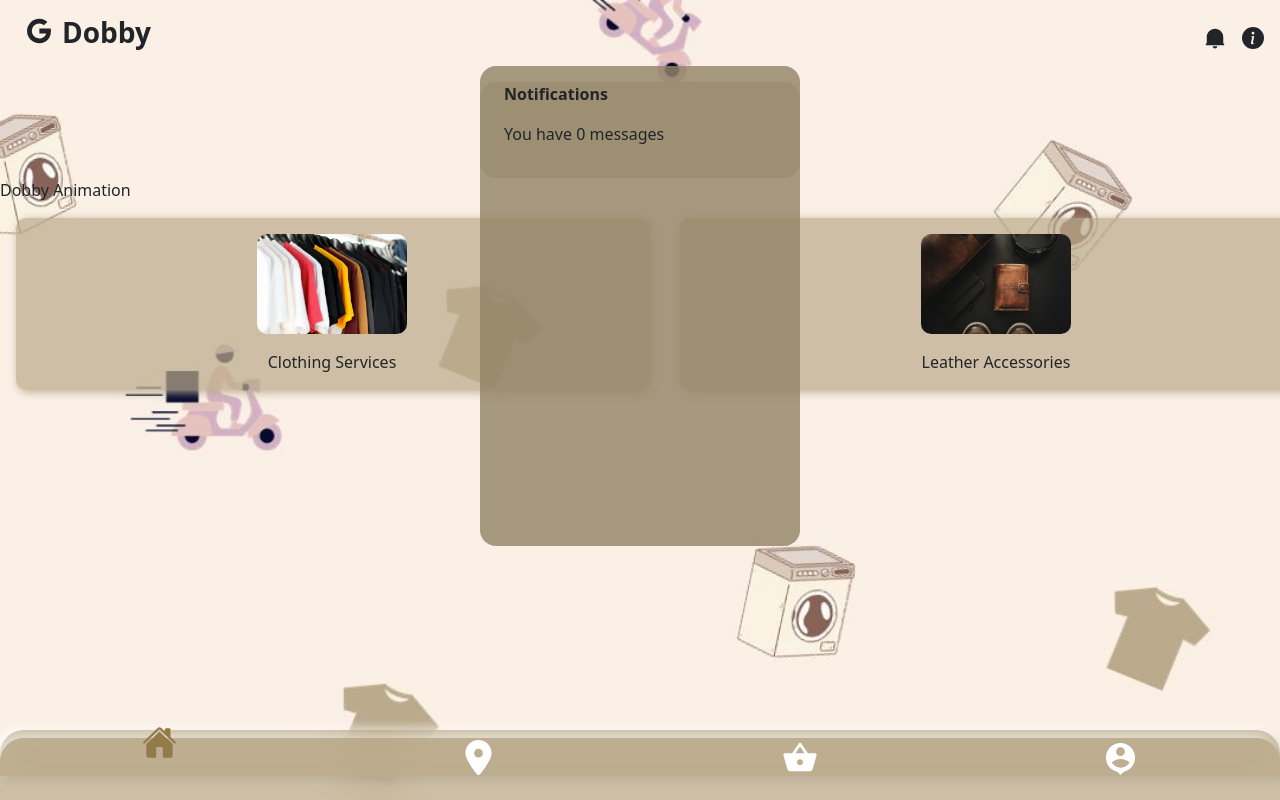
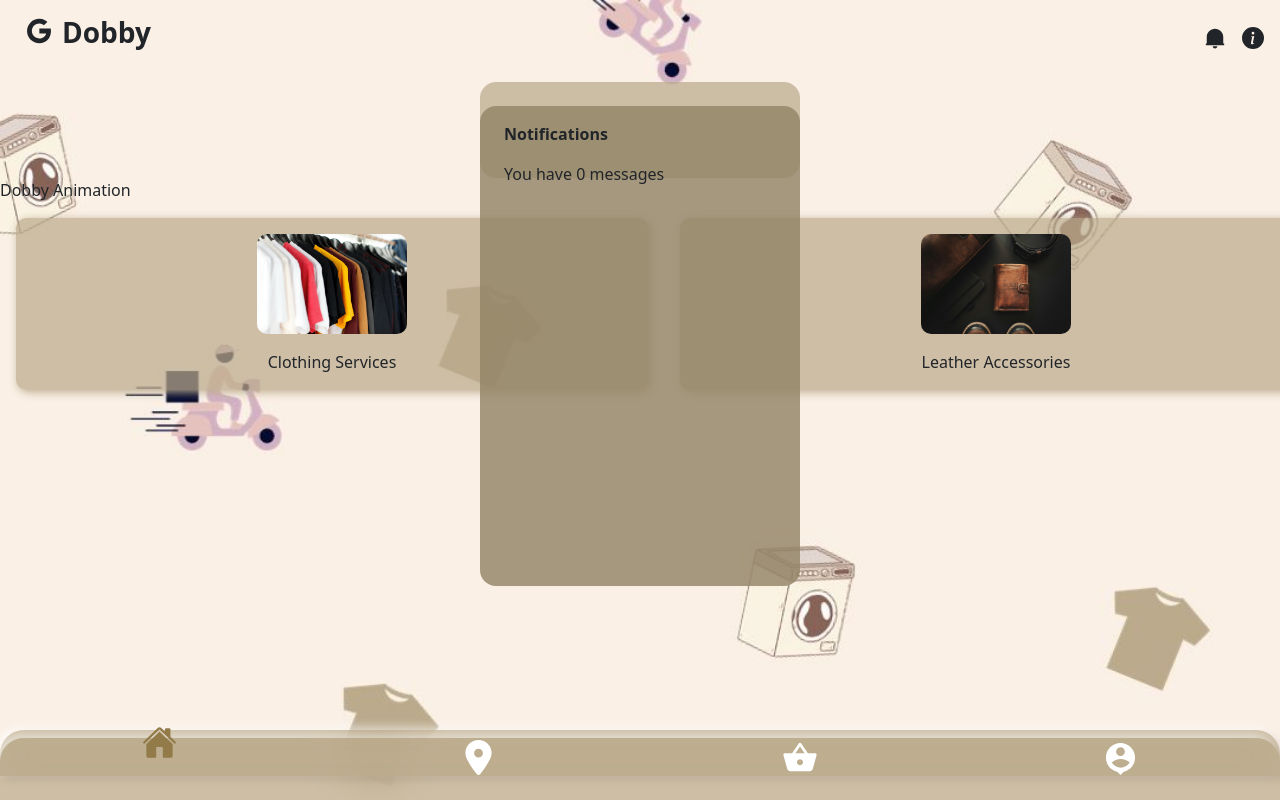
Before and after one commit to Raon-The-Programmer/DOBYFE, a React (Vite) app: page /explore in a window 1280 px wide. Both pictures are taken after a click on the icon 1215 px from the left and 38 px from the top of the page. Built offline with nearby package versions, Linux system fonts and the light colour scheme.

Commit message:
noty Pos

```diff
--- a/src/Components/Content/Mainpage.jsx
+++ b/src/Components/Content/Mainpage.jsx
@@ -39,7 +39,7 @@ const ref = useRef()
           top: 0,
           left: 0,
           right: 0,
-          bottom: '18rem',
+          bottom: '13rem',
           margin: 'auto',
           zIndex: 1,
         }}
```
